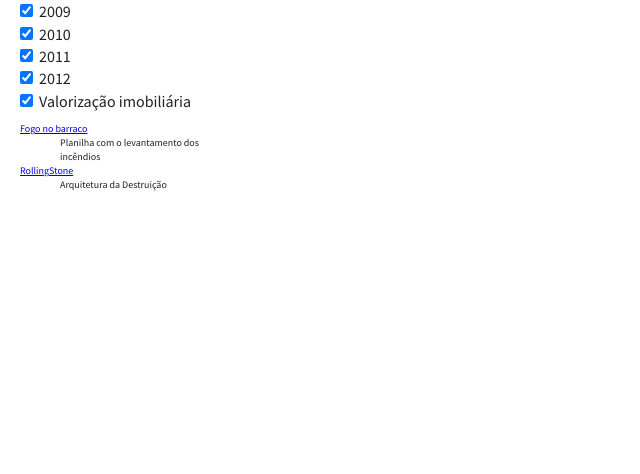
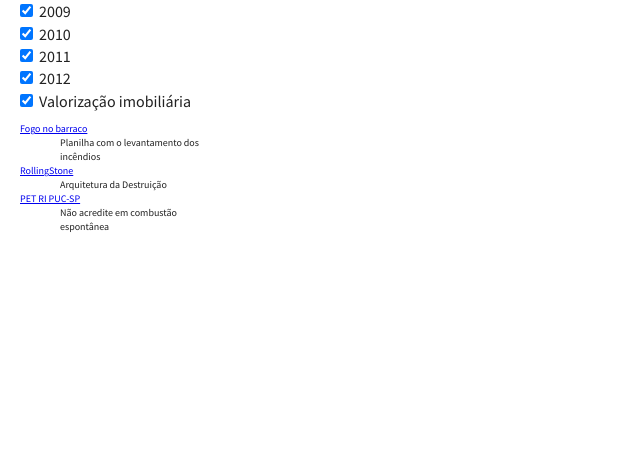
Before and after one commit to pedromoraes/fogonobarraco, a Django app: page / in a window 1280 px wide. Shown: the part 215-689 px from the top of the page, without its empty margins (0-640 px from the left). Run offline with Django 3.2, Linux system fonts and the light colour scheme; parts of the project's set-up code (start-up, migrations or seed data) failed here and were passed over; some libraries are stand-ins or nearby versions.

Commit message:
new link

```diff
--- a/fogonobarraco/occurrences/templates/home.html
+++ b/fogonobarraco/occurrences/templates/home.html
@@ -48,6 +48,8 @@
 				<dd>Planilha com o levantamento dos incêndios</dd>
 				<dt><a href="http://www.rollingstone.com.br/edicao/56/arquitetura-da-destruicao" target="_blank">RollingStone</a></dt>
 				<dd>Arquitetura da Destruição</dd>
+				<dt><a href="http://petripuc.wordpress.com/2012/09/06/nao-acredite-em-combustao-espontanea/" target="_blank">PET RI PUC-SP</a></dt>
+				<dd>Não acredite em combustão espontânea</dd>
 			</dl>
 		</section>
 
```
